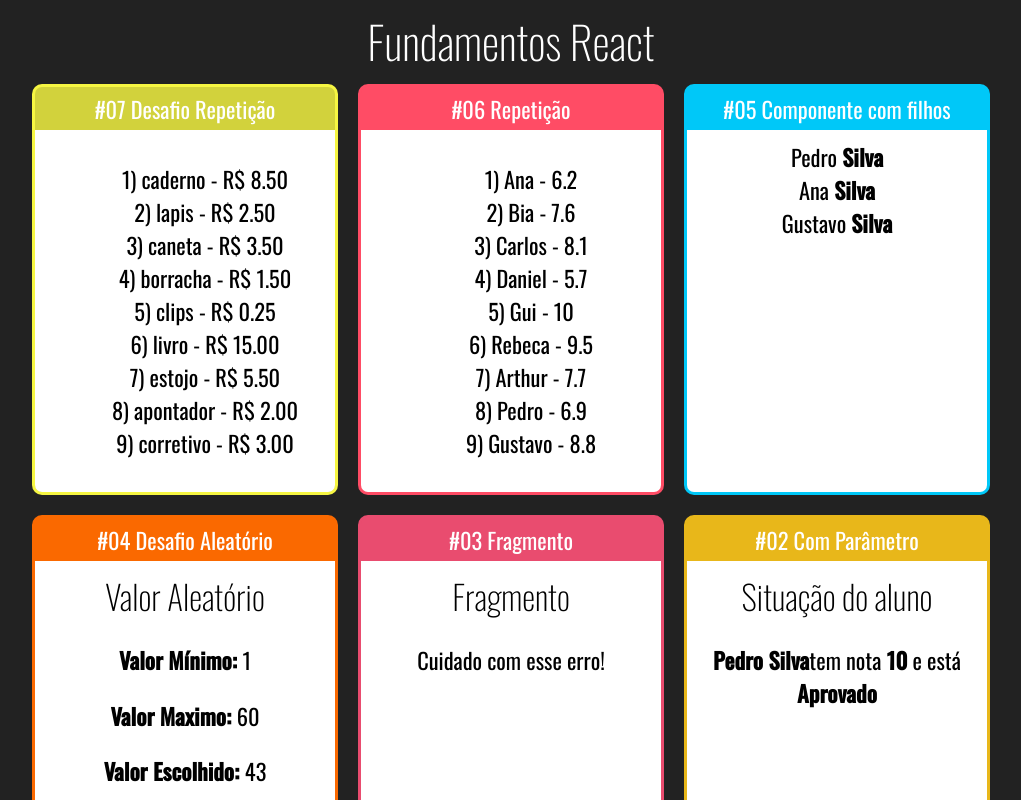
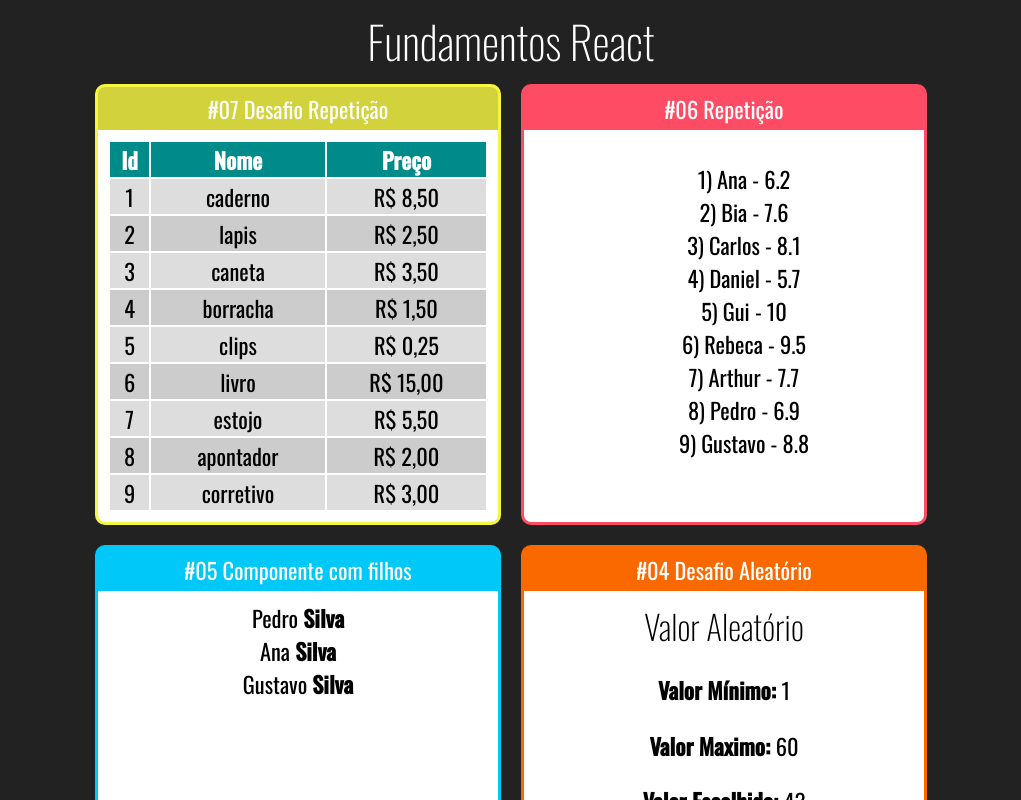
Before and after one commit to Paulosmj/Curso-React, a React (Create React App) app: page / in a window 1280 px wide. Shown: the top 800 px of the page, without its empty margins (129-1150 px from the left). Built offline with nearby package versions, Linux system fonts and the light colour scheme.

Commit message:
Refazendo desafio com renderizacao condicional

```diff
--- a/src/components/basicos/layout/Card.css
+++ b/src/components/basicos/layout/Card.css
@@ -5,8 +5,8 @@
   margin: 10px;
   display: flex;
   flex-direction: column;
-  max-width: 300px;
-  min-width: 300px;
+  max-width: 400px;
+  min-width: 400px;
 }
 
 .Card .Title {
--- /dev/null
+++ b/src/components/repeticao/TabelaProdutos.css
@@ -0,0 +1,16 @@
+.TabelaProdutos table {
+  width: 100%;
+}
+
+.TabelaProdutos th {
+  background-color: #008b8b;
+  color: #fff;
+}
+
+.TabelaProdutos .Par {
+  background-color: #ddd;
+}
+
+.TabelaProdutos .Impar {
+  background-color: #ccc;
+}
--- a/src/components/repeticao/TabelaProdutos.jsx
+++ b/src/components/repeticao/TabelaProdutos.jsx
@@ -1,20 +1,34 @@
 /* eslint-disable */
 
+import './TabelaProdutos.css';
 import React from 'react';
 import produtos from '../../data/produtos';
 
 export default (props) => {
-  const produtosLi = produtos.map((produto) => {
-    return (
-      <li key={produto.id}>
-        {produto.id}) {produto.nome} - {produto.preco}
-      </li>
-    );
-  });
+  function getLinhas() {
+    return produtos.map((produto, i) => {
+      return (
+        <tr key={produto.id} className={i % 2 == 0 ? 'Par' : 'Impar'}>
+          <td>{produto.id}</td>
+          <td>{produto.nome}</td>
+          <td>R$ {produto.preco.toFixed(2).replace('.', ',')}</td>
+        </tr>
+      );
+    });
+  }
 
   return (
-    <div>
-      <ul style={{ listStyle: 'none' }}>{produtosLi}</ul>
+    <div className="TabelaProdutos">
+      <table>
+        <thead>
+          <tr>
+            <th>Id</th>
+            <th>Nome</th>
+            <th>Preço</th>
+          </tr>
+        </thead>
+        <tbody>{getLinhas()}</tbody>
+      </table>
     </div>
   );
 };
--- a/src/data/produtos.js
+++ b/src/data/produtos.js
@@ -1,13 +1,13 @@
 /* eslint-disable */
 
 export default [
-  { id: 1, nome: 'caderno', preco: 'R$ 8.50' },
-  { id: 2, nome: 'lapis', preco: 'R$ 2.50' },
-  { id: 3, nome: 'caneta', preco: 'R$ 3.50' },
-  { id: 4, nome: 'borracha', preco: 'R$ 1.50' },
-  { id: 5, nome: 'clips', preco: 'R$ 0.25' },
-  { id: 6, nome: 'livro', preco: 'R$ 15.00' },
-  { id: 7, nome: 'estojo', preco: 'R$ 5.50' },
-  { id: 8, nome: 'apontador', preco: 'R$ 2.00' },
-  { id: 9, nome: 'corretivo', preco: 'R$ 3.00' },
+  { id: 1, nome: 'caderno', preco: 8.5 },
+  { id: 2, nome: 'lapis', preco: 2.5 },
+  { id: 3, nome: 'caneta', preco: 3.5 },
+  { id: 4, nome: 'borracha', preco: 1.5 },
+  { id: 5, nome: 'clips', preco: 0.25 },
+  { id: 6, nome: 'livro', preco: 15.0 },
+  { id: 7, nome: 'estojo', preco: 5.5 },
+  { id: 8, nome: 'apontador', preco: 2.0 },
+  { id: 9, nome: 'corretivo', preco: 3.0 },
 ];
```
